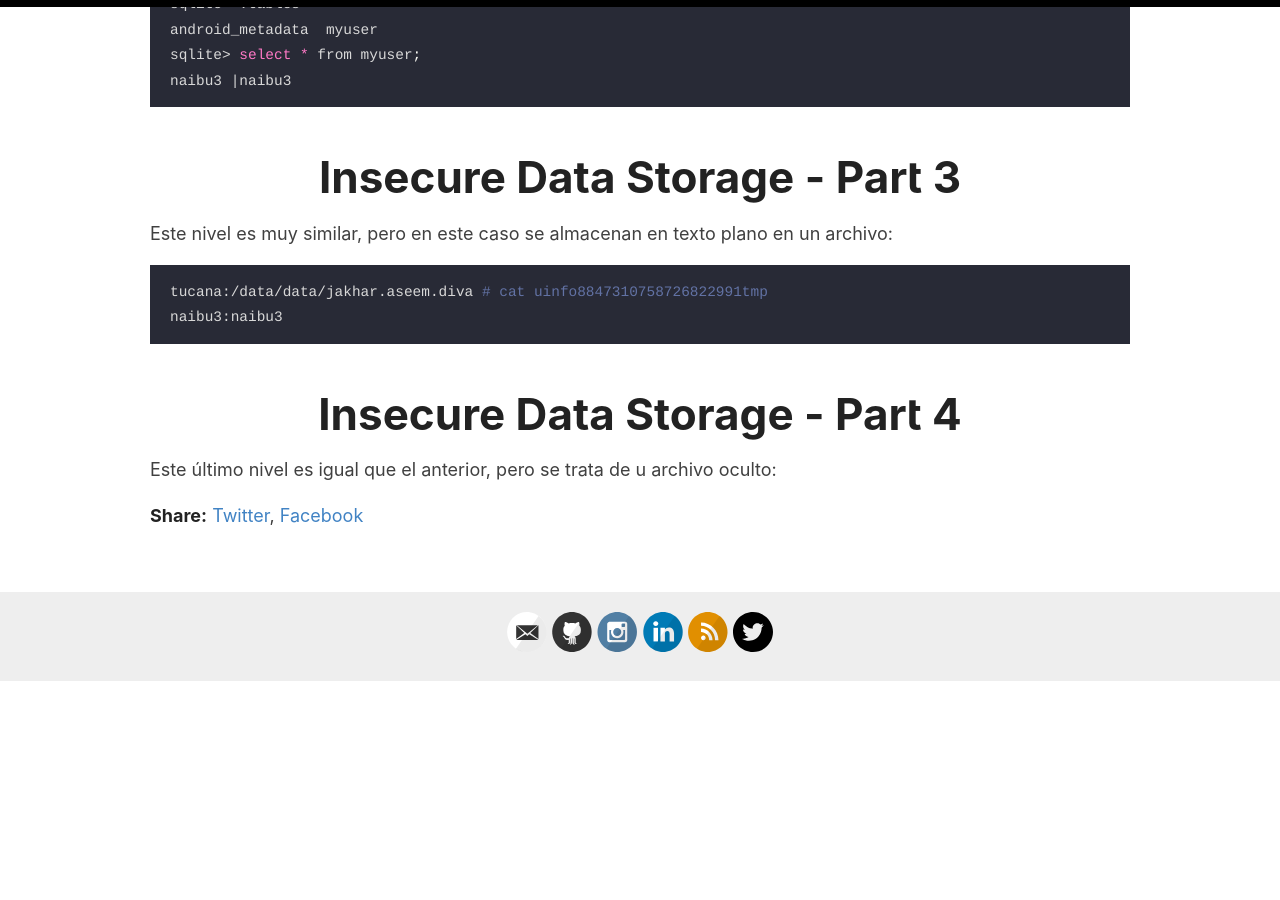
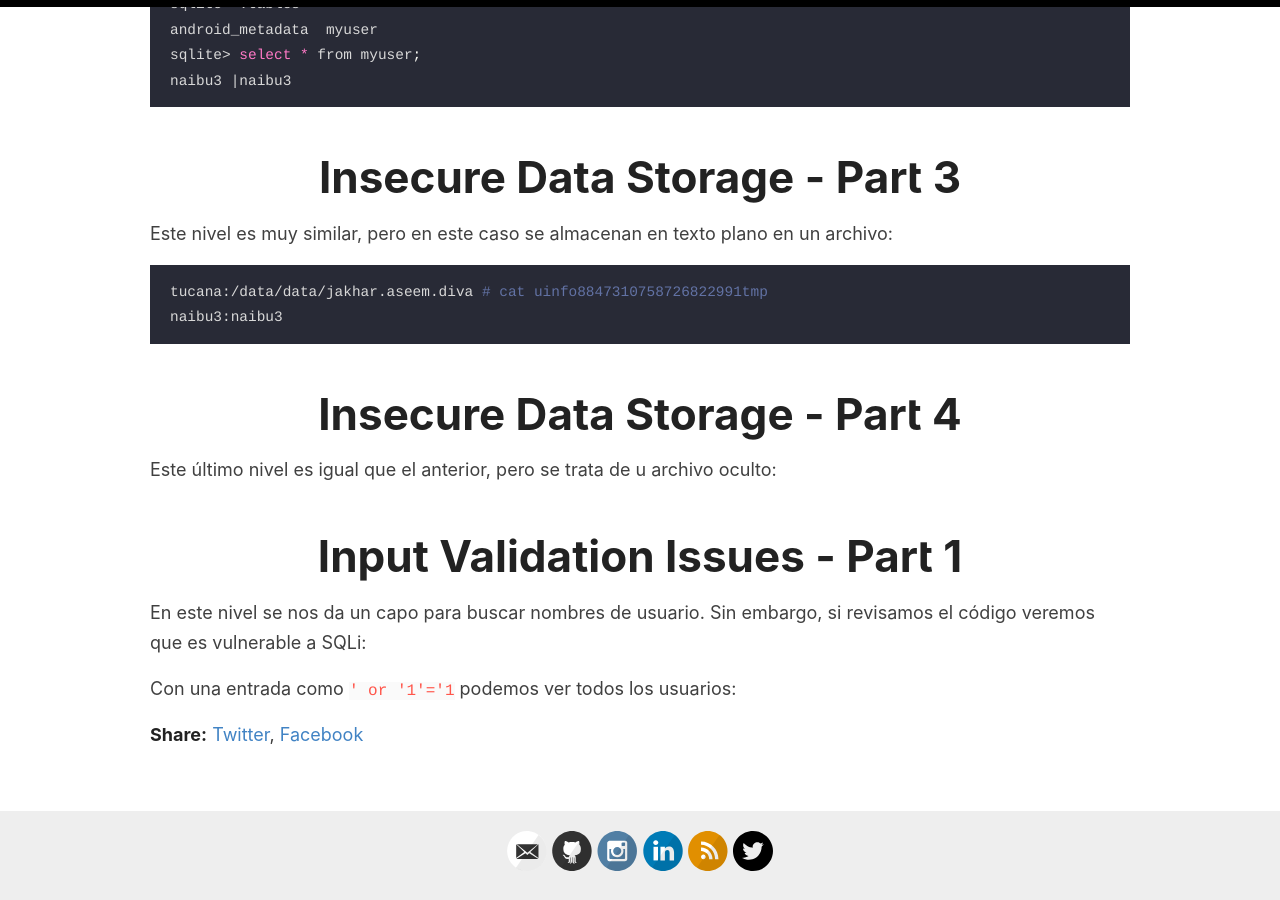
Before and after one commit to naibu3/naibu3.github.io, a Jekyll site: the page built from _posts/2025-06-27-Una-DIVA-es.md, in a window 1280 px wide and 900 px high, scrolled down 2374 px. Built offline with Jekyll 4.4.1, drawn with Linux system fonts in a browser that asks for light colours; comment, search, counter and statistics services are not loaded; before the commit the page ends 3055 px from its top, so only the background shows below that.

Commit message:
Update 2025-06-27-Una-DIVA-es.md

```diff
--- a/_posts/2025-06-27-Una-DIVA-es.md
+++ b/_posts/2025-06-27-Una-DIVA-es.md
@@ -95,3 +95,9 @@ naibu3:naibu3
 # Insecure Data Storage - Part 4
 
 Este último nivel es igual que el anterior, pero se trata de u archivo oculto:
+
+# Input Validation Issues - Part 1
+
+En este nivel se nos da un capo para buscar nombres de usuario. Sin embargo, si revisamos el código veremos que es vulnerable a SQLi:
+
+Con una entrada como `' or '1'='1` podemos ver todos los usuarios:
```
